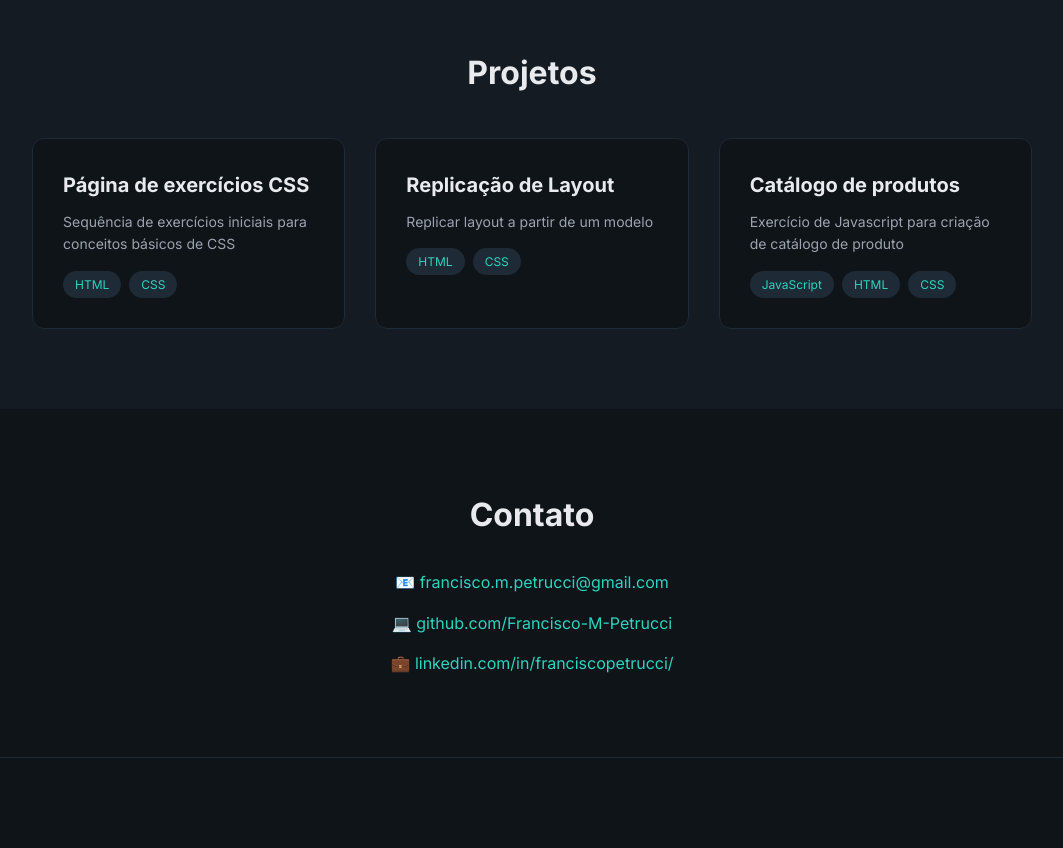
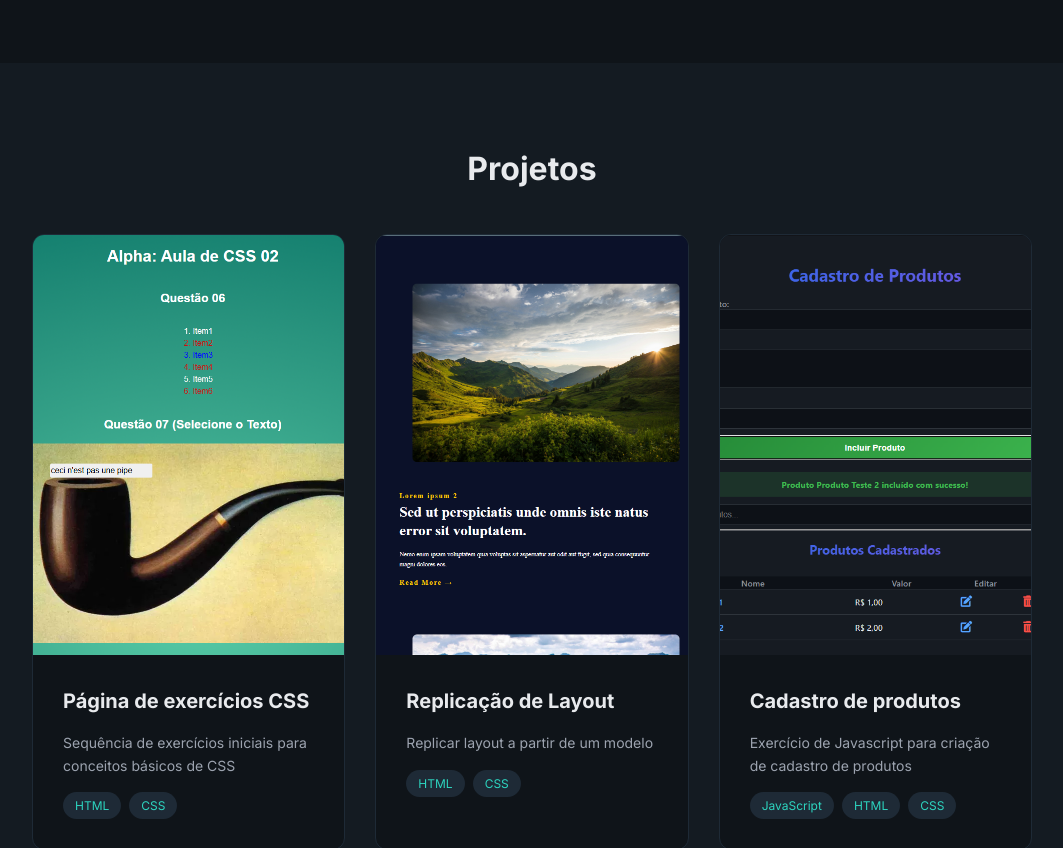
Before and after one commit to Francisco-M-Petrucci/Desafio-HTML-CSS-AlphaEdTech, a plain HTML site: page index.html in a window 1280 px wide. Shown: the part 1380-2228 px from the top of the page, without its empty margins (108-1171 px from the left). Before the commit the page ends 2198 px from the top, so only its background shows below. Drawn offline with Linux system fonts and the light colour scheme.

Commit message:
4-Aplicação de imagem e hover em cards de projeto.

```diff
--- a/index.html
+++ b/index.html
@@ -58,6 +58,7 @@
     <h2>Projetos</h2>
     <div class="projects-grid">
       <div class="project-card">
+        <img src="./resources/aula02.png" class="project-image">
         <h3>Página de exercícios CSS</h3>
         <p>Sequência de exercícios iniciais para conceitos básicos de CSS</p>
         <div class="tags">
@@ -66,6 +67,7 @@
         </div>
       </div>
       <div class="project-card">
+        <img src="./resources/repli_layout.png" class="project-image">
         <h3>Replicação de Layout</h3>
         <p>Replicar layout a partir de um modelo</p>
         <div class="tags">
@@ -74,8 +76,9 @@
         </div>
       </div>
       <div class="project-card">
-        <h3>Catálogo de produtos</h3>
-        <p>Exercício de Javascript para criação de catálogo de produto</p>
+        <img src="./resources/cadastro.png" class="project-image">
+        <h3>Cadastro de produtos</h3>
+        <p>Exercício de Javascript para criação de cadastro de produtos</p>
         <div class="tags">
           <span>JavaScript</span>
           <span>HTML</span>
--- a/style.css
+++ b/style.css
@@ -153,8 +153,8 @@ nav a:hover {
 }
 
 .avatar {
-  width: 200px;
-  height: 200px;
+  width: 300px;
+  height: 300px;
   background-color: #1e2a36;
   border-radius: 12px;
   display: flex;
@@ -166,8 +166,8 @@ nav a:hover {
 }
 
 #foto-avatar {
-  width: 200px;
-  height: 200px;
+  width: 300px;
+  height: 300px;
   border-radius: 12px;
   object-fit: cover;
 }
@@ -269,23 +269,40 @@ nav a:hover {
 
 .project-card {
   background-color: #0f1419;
-  padding: 30px;
   border-radius: 12px;
   border: 1px solid #1e2a36;
+  padding: 0 0 30px 0;
+  overflow: hidden;
+  display: flex;
+  flex-direction: column;
+}
+
+.project-image {
+  width: 100%;
+  height: 420px;
+  display: block;
+  margin-bottom: 20px;
+  object-fit: cover;
 }
 
 .project-card:hover {
   border-color: #2dd4bf;
+  transform: translateY(-5px);
+  transition: transform 0.3s ease;
 }
 
 .project-card h3 {
   font-size: 20px;
-  margin-bottom: 10px;
+  padding-left: 30px;
+  padding-right: 30px;
+  padding-top: 10px;
 }
 
 .project-card p {
   color: #9ca3af;
-  margin-bottom: 15px;
+  padding-top: 15px;
+  padding-left: 30px;
+  padding-right: 30px;
   font-size: 14px;
 }
 
@@ -293,6 +310,9 @@ nav a:hover {
   display: flex;
   gap: 8px;
   flex-wrap: wrap;
+  padding-top: 15px;
+  padding-left: 30px;
+  padding-right: 30px;
 }
 
 .tags span {
```
Also changed, not shown: resources/aula02.png (added), resources/cadastro.png (added), resources/repli_layout.png (added).
